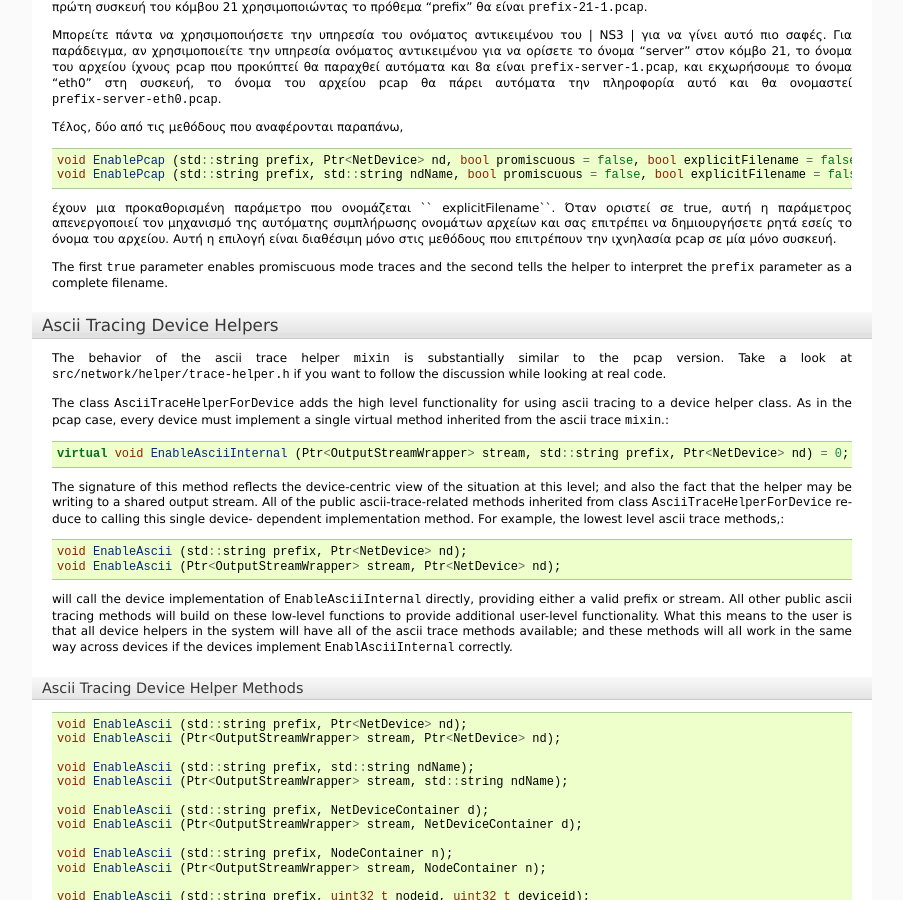
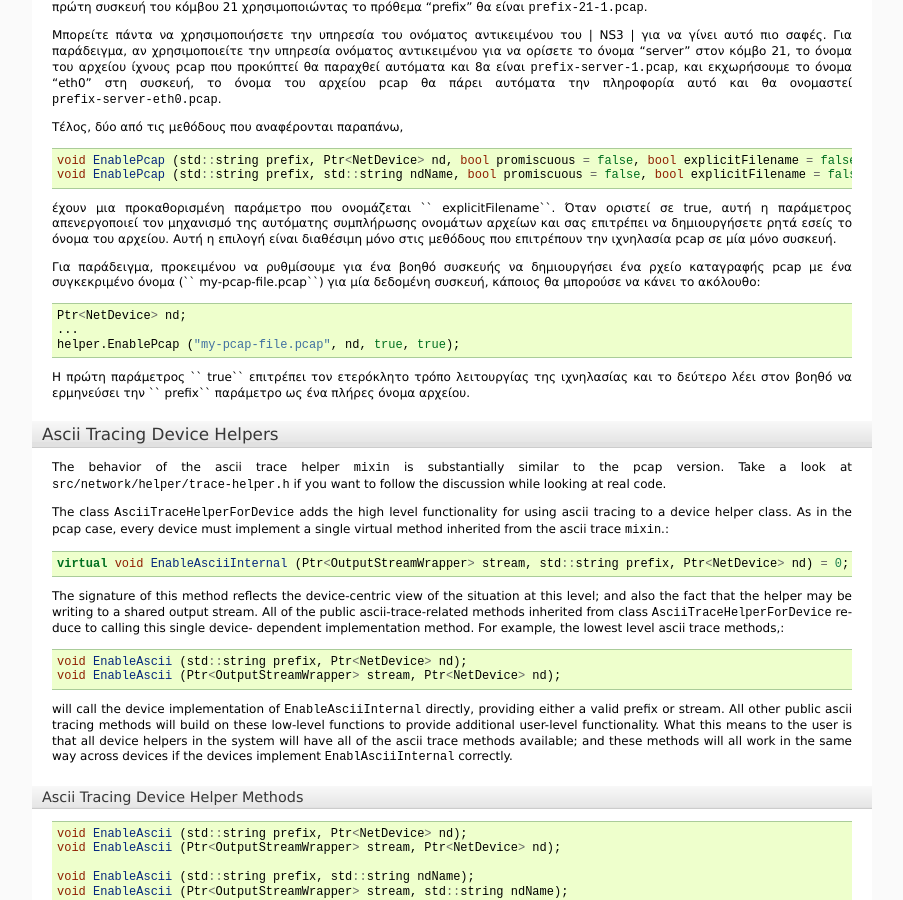
Before and after one commit to maupatras/ns3_team_2B, a Sphinx documentation site: the page built from ns-3.22/doc/manual-gr/source/tracing.rst, in a window 1280 px wide and 900 px high, scrolled down 6408 px. Shown: the whole window, without its empty margins (198-1101 px from the left). Built offline with Sphinx 7.4.7, drawn with Linux system fonts in a browser that asks for light colours; formulas are drawn with MathJax 3; pages that are not in the unit, such as notebooks, are missing from menus.

Commit message:
Update tracing.rst

```diff
--- a/ns-3.22/doc/manual-gr/source/tracing.rst
+++ b/ns-3.22/doc/manual-gr/source/tracing.rst
@@ -918,12 +918,22 @@
  promiscuous pcap capture file of a specific name (``my-pcap-file.pcap``) on a
  given device, one could::
 
+Για παράδειγμα, προκειμένου να ρυθμίσουμε για ένα βοηθό συσκευής να δημιουργήσει
+ένα ρχείο καταγραφής pcap  με ένα συγκεκριμένο όνομα (`` my-pcap-file.pcap``)
+για μία δεδομένη συσκευή, κάποιος θα μπορούσε να κάνει το ακόλουθο::
+
+
   Ptr<NetDevice> nd;
   ...
   helper.EnablePcap ("my-pcap-file.pcap", nd, true, true);
 
-The first ``true`` parameter enables promiscuous mode traces and the second
-tells the helper to interpret the ``prefix`` parameter as a complete filename.
+..
+ The first ``true`` parameter enables promiscuous mode traces and the second
+ tells the helper to interpret the ``prefix`` parameter as a complete filename.
+
+Η πρώτη παράμετρος `` true`` επιτρέπει τον ετερόκλητο τρόπο λειτουργίας της
+ιχνηλασίας και το δεύτερο λέει στον βοηθό να ερμηνεύσει την `` prefix`` παράμετρο
+ως ένα πλήρες όνομα αρχείου.
 
 Ascii Tracing Device Helpers
 ++++++++++++++++++++++++++++
```
